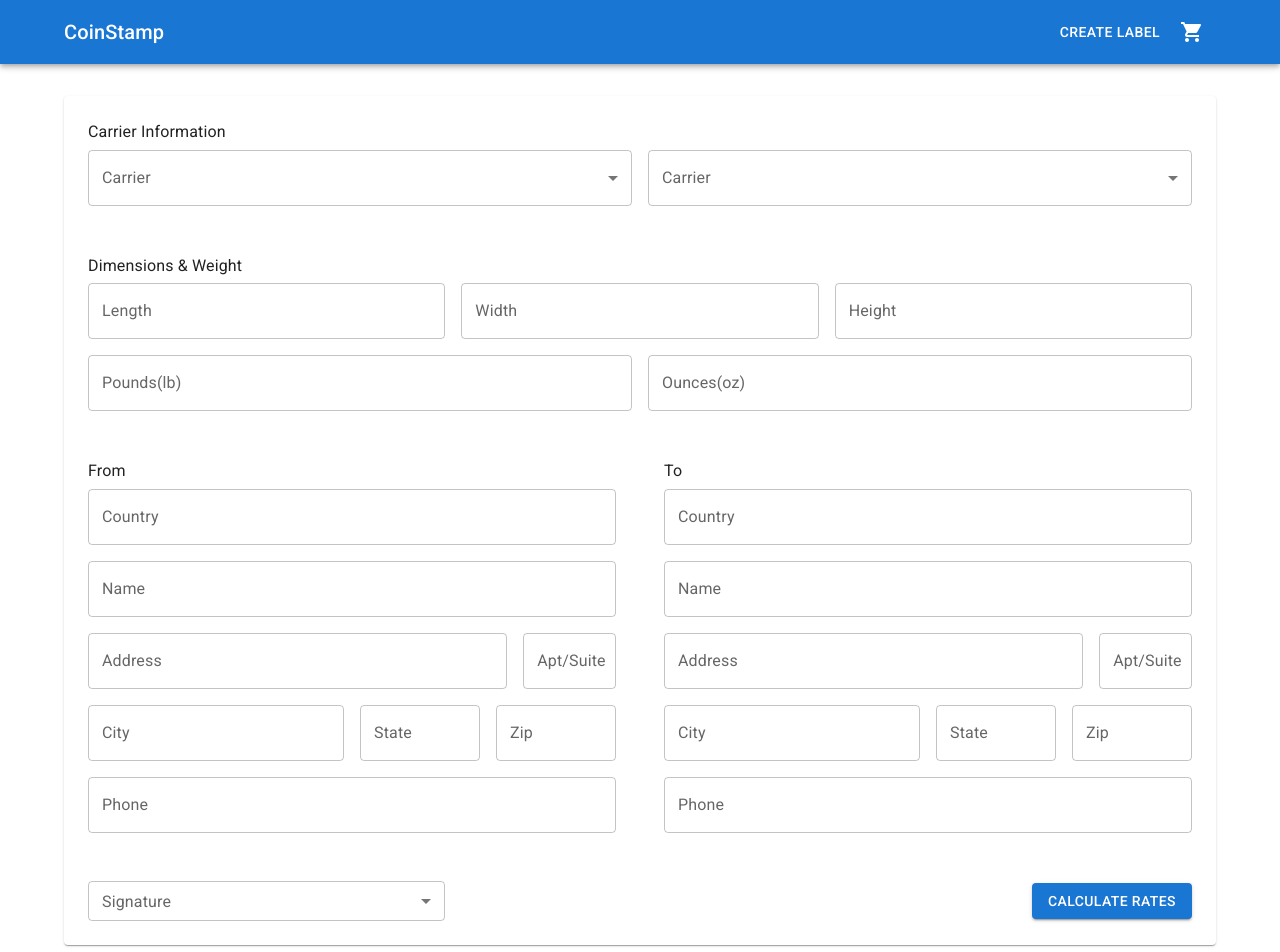
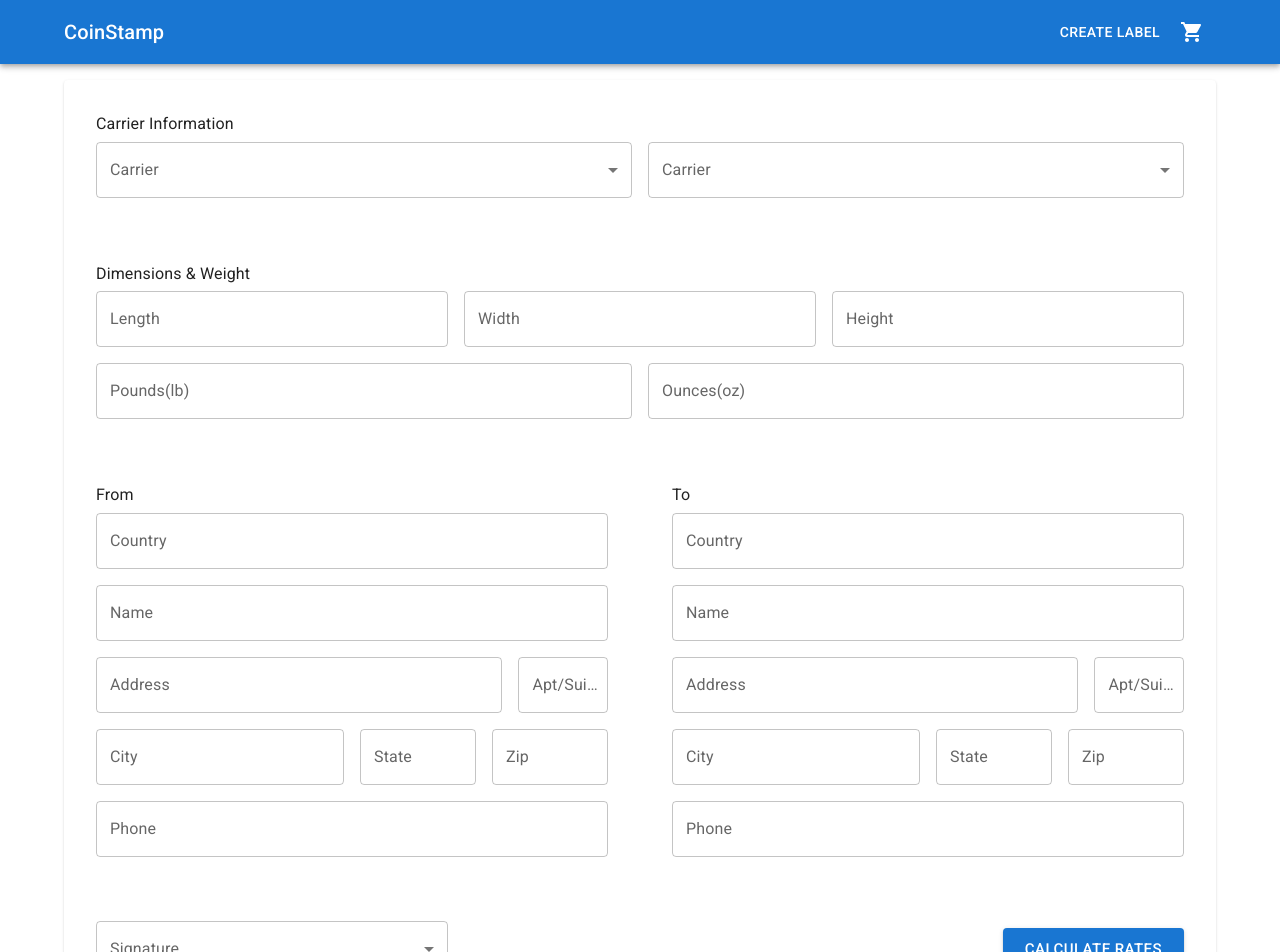
Before and after one commit to xilaluna/coinstamp, a React (Create React App) app in the folder client/: page /create in a window 1280 px wide. Shown: the top 952 px of the page. Built offline with nearby package versions, Linux system fonts and the light colour scheme.

Commit message:
[upd] create form strucutre

```diff
--- a/client/src/components/Form/Form.jsx
+++ /dev/null
@@ -1,38 +0,0 @@
-import React from "react"
-
-import Paper from "@mui/material/Paper"
-import Grid from "@mui/material/Grid"
-import Box from "@mui/material/Box"
-
-import CarrierForm from "./Forms/CarrierForm"
-import MetricsForm from "./Forms/MetricsForm"
-import AddressForm from "./Forms/AddressForm"
-import SubmitForm from "./Forms/SubmitForm"
-
-const Form = () => {
-  return (
-    <Paper sx={{ p: 3, my: 4 }}>
-      <Box component="form" action="/stamp">
-        <Grid container spacing={6}>
-          <Grid item xs={12}>
-            <CarrierForm />
-          </Grid>
-          <Grid item xs={12}>
-            <MetricsForm />
-          </Grid>
-          <Grid item xs={6}>
-            <AddressForm header={"From"} />
-          </Grid>
-          <Grid item xs={6}>
-            <AddressForm header={"To"} />
-          </Grid>
-          <Grid item xs={12}>
-            <SubmitForm />
-          </Grid>
-        </Grid>
-      </Box>
-    </Paper>
-  )
-}
-
-export default Form
--- a/client/src/components/Form/Forms/SubmitForm.jsx
+++ b/client/src/components/Forms/SubmitForm.jsx
@@ -18,7 +18,7 @@ const SubmitForm = () => {
     <React.Fragment>
       <Grid container spacing={2}>
         <Grid item md={4}>
-          <FormControl fullWidth size="small">
+          <FormControl fullWidth>
             <InputLabel id="signature-select-label">Signature</InputLabel>
             <Select
               labelId="signature-select-label"
@@ -42,7 +42,7 @@ const SubmitForm = () => {
             justifyContent: "flex-end",
           }}
         >
-          <Button component={RouterLink} to="/rates" variant="contained">
+          <Button component={RouterLink} to="/rates" variant="contained" size="large">
             Calculate Rates
           </Button>
         </Grid>
--- a/client/src/pages/Create/Create.jsx
+++ b/client/src/pages/Create/Create.jsx
@@ -1,11 +1,37 @@
 import React from "react"
-import Form from "../../components/Form/Form"
+
+import Paper from "@mui/material/Paper"
+import Grid from "@mui/material/Grid"
+import Box from "@mui/material/Box"
+
+import CarrierForm from "../../components/Forms/CarrierForm"
+import MetricsForm from "../../components/Forms/MetricsForm"
+import AddressForm from "../../components/Forms/AddressForm"
+import SubmitForm from "../../components/Forms/SubmitForm"
 
 const Create = () => {
   return (
-    <React.Fragment>
-      <Form />
-    </React.Fragment>
+    <Paper sx={{ p: 4, my: 2 }}>
+      <Box component="form" action="/stamp">
+        <Grid container spacing={8}>
+          <Grid item xs={12}>
+            <CarrierForm />
+          </Grid>
+          <Grid item xs={12}>
+            <MetricsForm />
+          </Grid>
+          <Grid item xs={6}>
+            <AddressForm header={"From"} />
+          </Grid>
+          <Grid item xs={6}>
+            <AddressForm header={"To"} />
+          </Grid>
+          <Grid item xs={12}>
+            <SubmitForm />
+          </Grid>
+        </Grid>
+      </Box>
+    </Paper>
   )
 }
 
--- a/client/src/pages/Rates/Rates.jsx
+++ b/client/src/pages/Rates/Rates.jsx
@@ -1,10 +1,25 @@
 import React from "react"
+
+import Grid from "@mui/material/Grid"
+import Box from "@mui/material/Box"
 import Typography from "@mui/material/Typography"
+import Paper from "@mui/material/Paper"
+
+const PaperStyles = {
+  p: 4,
+}
 
 const Rates = () => {
   return (
     <React.Fragment>
-      <Typography>Rates</Typography>
+      <Grid container spacing={4} sx={{ my: 2 }}>
+        <Grid item xs={12}>
+          <Paper sx={PaperStyles}> Hello </Paper>
+        </Grid>
+        <Grid item xs={12}>
+          <Paper sx={PaperStyles}> Hello </Paper>
+        </Grid>
+      </Grid>
     </React.Fragment>
   )
 }
```
Also changed, not shown: client/src/components/Rate/LabelInfo.jsx (added, +7 -0 lines), client/src/components/Rate/Rate.jsx (added, +7 -0 lines), client/src/components/Forms/AddressForm.jsx (renamed from client/src/components/Form/Forms/AddressForm.jsx), client/src/components/Forms/CarrierForm.jsx (renamed from client/src/components/Form/Forms/CarrierForm.jsx), client/src/components/Forms/MetricsForm.jsx (renamed from client/src/components/Form/Forms/MetricsForm.jsx).
